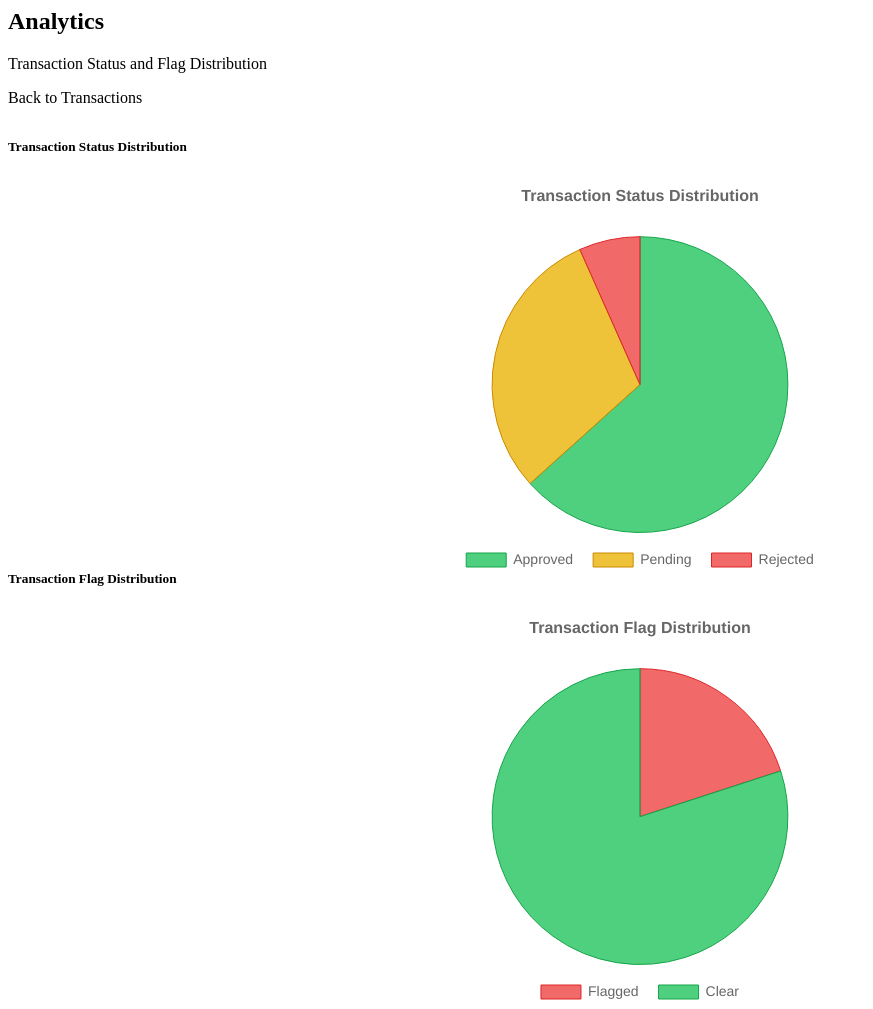
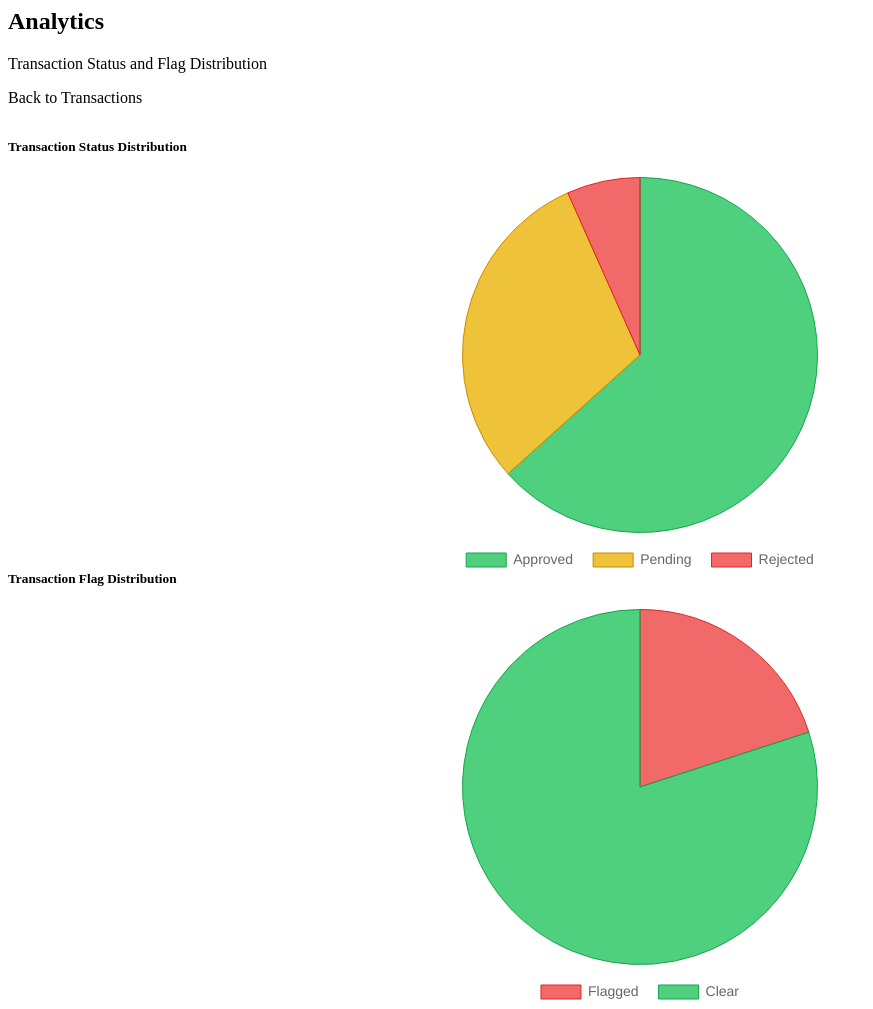
Before and after one commit to TharHtet236401/auditDashboard, a Django app: page /analytics/ in a window 1280 px wide. Shown: the whole page, without its empty margins (0-873 px from the left). Run offline with Django 5.2, Linux system fonts and the light colour scheme; data comes from the database, SQL or seed files in the repository; some libraries are stand-ins or nearby versions.

Commit message:
remove the label for pie charts

```diff
--- a/auditApp/templates/partials/analytics.html
+++ b/auditApp/templates/partials/analytics.html
@@ -88,7 +88,7 @@
     }
 
     // Function to create a pie chart
-    function createPieChart(ctx, data, title, colors) {
+    function createPieChart(ctx, data, colors) {
         return new Chart(ctx, {
             type: 'pie',
             data: {
@@ -110,18 +110,6 @@
                         labels: {
                             padding: 20,
                             font: { size: 14 }
-                        }
-                    },
-                    title: {
-                        display: true,
-                        text: title,
-                        font: {
-                            size: 16,
-                            weight: 'bold'
-                        },
-                        padding: {
-                            top: 10,
-                            bottom: 30
                         }
                     },
                     tooltip: {
@@ -165,7 +153,7 @@
                 if (existingStatusChart) {
                     existingStatusChart.destroy();
                 }
-                createPieChart(statusCtx, statusData, 'Transaction Status Distribution', statusColors);
+                createPieChart(statusCtx, statusData, statusColors);
             }
 
             // Flag Chart
@@ -176,7 +164,7 @@
                 if (existingFlagChart) {
                     existingFlagChart.destroy();
                 }
-                createPieChart(flagCtx, flagData, 'Transaction Flag Distribution', flagColors);
+                createPieChart(flagCtx, flagData, flagColors);
             }
         } catch (error) {
             console.error('Error initializing charts:', error);
```
